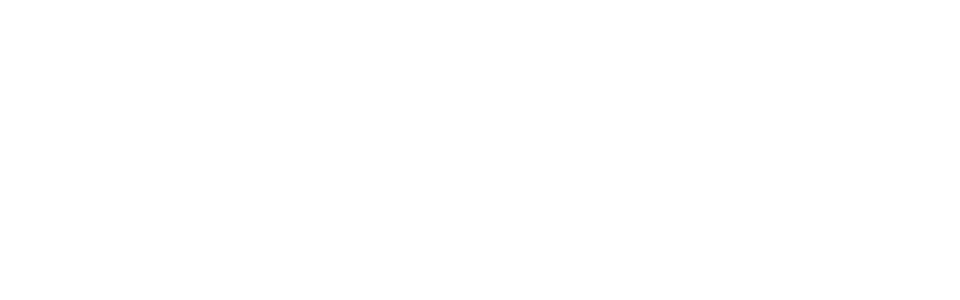
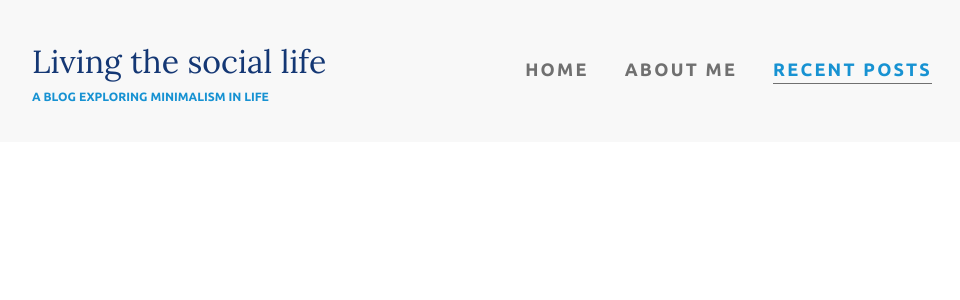
Before and after one commit to BadAllOff/minimalist_life_blog_react, a React (Create React App) app: page /#/recent_posts in a window 1280 px wide. Shown: the top 300 px of the page, without its empty margins (158-1118 px from the left). Built offline with nearby package versions, Linux system fonts and the light colour scheme.

Commit message:
Add: hashrout navlink to about_me and recent posts pages

```diff
--- a/src/App.js
+++ b/src/App.js
@@ -1,23 +1,24 @@
 import React from "react";
-import { HashRouter as Router, Switch } from "react-router-dom";
-import { Route } from "react-router-dom";
+import { HashRouter as Router, Switch, Route } from "react-router-dom";
 import Home from "./pages/home";
+import AboutMe from "./pages/about_me";
+import RecentPosts from "./pages/recent_posts";
 import "normalize.css";
 import GlobalStyle from "./globalStyles";
 export function App() {
   return (
     <>
       <GlobalStyle />
-      <Router basename={process.env.PUBLIC_URL}>
+      <Router basename={"/"}>
         <Switch>
           <Route exact path="/">
             <Home />
           </Route>
-          <Route path="/recent">
-            <p>I will be the recent posts page</p>
+          <Route path="/recent_posts">
+            <RecentPosts />
           </Route>
-          <Route path="/sbout">
-            <p>I will be about me page</p>
+          <Route path="/about_me">
+            <AboutMe />
           </Route>
           {/* {implement not found page} */}
         </Switch>
--- a/src/components/header/styles/header.js
+++ b/src/components/header/styles/header.js
@@ -1,4 +1,5 @@
 import styled from "styled-components";
+import { NavLink as ReachRouterLink } from "react-router-dom";
 
 export const SiteTitleContainer = styled.div``;
 export const Title = styled.h1``;
@@ -27,7 +28,7 @@ export const NavListItem = styled.li`
   }
 `;
 
-export const NavLink = styled.a`
+export const NavLink = styled(ReachRouterLink)`
   text-decoration: none;
   text-transform: uppercase;
   letter-spacing: 0.125em;
--- /dev/null
+++ b/src/constants/routes.js
@@ -0,0 +1,3 @@
+export const HOME = "/";
+export const ABOUT_ME = "/about_me";
+export const RECENT_POSTS = "/recent_posts";
--- a/src/containers/header.js
+++ b/src/containers/header.js
@@ -1,30 +1,45 @@
-import React from 'react'
+import React from "react";
 import Header from "../components/header";
+import * as ROUTES from "../constants/routes";
 
-export function HeaderContainer({children}){
-    return(
+export function HeaderContainer({ children }) {
+  return (
     <Header.Container>
       <div className="container container-flex">
         <Header.SiteTitleContainer>
           <Header.Title>Living the social life</Header.Title>
-            <Header.Subtitle>
-              A blog exploring minimalism in life
-            </Header.Subtitle>
+          <Header.Subtitle>A blog exploring minimalism in life</Header.Subtitle>
         </Header.SiteTitleContainer>
         <Header.Navigation>
           <Header.NavList>
             <Header.NavListItem>
-                <Header.NavLink className="current-page">Home</Header.NavLink>
+              <Header.NavLink
+                to={ROUTES.HOME}
+                exact
+                activeClassName="current-page"
+              >
+                Home
+              </Header.NavLink>
             </Header.NavListItem>
             <Header.NavListItem>
-                <Header.NavLink>About me</Header.NavLink>
+              <Header.NavLink
+                to={ROUTES.ABOUT_ME}
+                activeClassName="current-page"
+              >
+                About me
+              </Header.NavLink>
             </Header.NavListItem>
             <Header.NavListItem>
-                <Header.NavLink>Recent posts</Header.NavLink>
+              <Header.NavLink
+                to={ROUTES.RECENT_POSTS}
+                activeClassName="current-page"
+              >
+                Recent posts
+              </Header.NavLink>
             </Header.NavListItem>
           </Header.NavList>
         </Header.Navigation>
       </div>
     </Header.Container>
-    )
+  );
 }
--- /dev/null
+++ b/src/pages/about_me.js
@@ -0,0 +1,10 @@
+import React from "react";
+import { HeaderContainer } from "../containers/header";
+
+export default function AboutMe() {
+  return (
+    <>
+      <HeaderContainer />
+    </>
+  );
+}
--- a/src/pages/home.js
+++ b/src/pages/home.js
@@ -12,7 +12,6 @@ import RecentArticleContainer from "../containers/recentArticle";
 import FooterContainer from "../containers/footer";
 
 export default function Home() {
-  console.log(AboutMeData);
   return (
     <>
       <HeaderContainer />
--- /dev/null
+++ b/src/pages/recent_posts.js
@@ -0,0 +1,10 @@
+import React from "react";
+import { HeaderContainer } from "../containers/header";
+
+export default function RecentPosts() {
+  return (
+    <>
+      <HeaderContainer />
+    </>
+  );
+}
```
Lines whose indentation alone changed are shown as unchanged.
